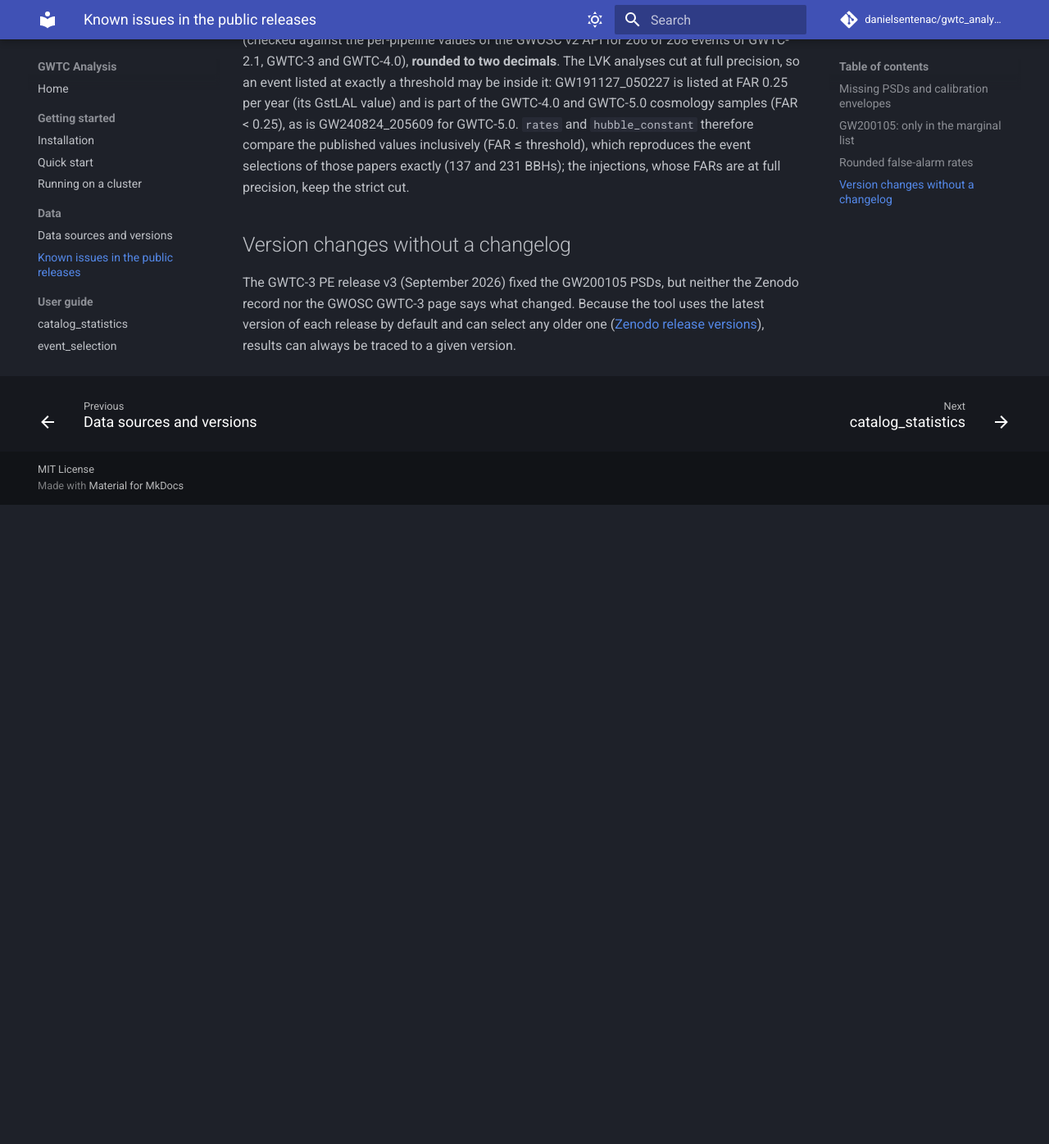
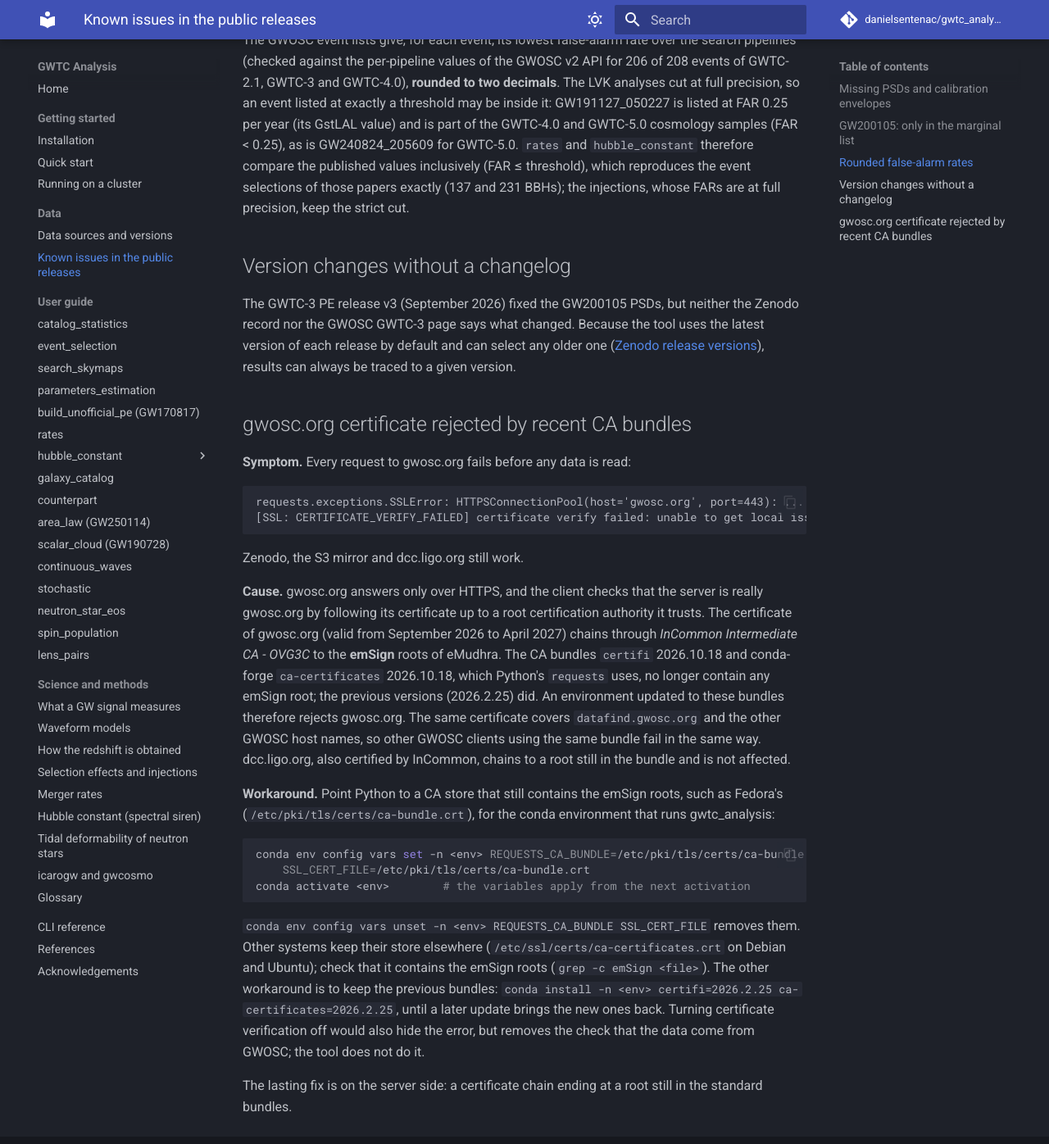
Before and after one commit to danielsentenac/gwtc_analysis, an MkDocs documentation site: the page built from docs/known-data-issues.md, in a window 1280 px wide and 1400 px high, scrolled down 1646 px. Shown: the top 1396 px of the window at 82% size. Built offline with MkDocs 1.6.1 and Material for MkDocs 9.7.7, drawn with Linux system fonts in a browser that asks for light colours; comment, search, counter and statistics services are not loaded; before the commit the page ends 2262 px from its top, so only the background shows below that; some of the changed text lies outside the part shown.

Commit message:
docs known issues: gwosc.org certificate rejected by certifi/ca-certificates 2026.10.18 (emSign roots), workaround
Co-Authored-By: Claude Opus 5.5 <noreply@anthropic.com>

````diff
--- a/docs/known-data-issues.md
+++ b/docs/known-data-issues.md
@@ -2,7 +2,8 @@
 
 Working with the releases exposed a few events whose files lack products that the release
 descriptions announce. `gwtc_analysis` works around them, and this page records what is missing,
-where it can be found, and how the tool handles it.
+where it can be found, and how the tool handles it. The last section is an access problem: recent CA bundles
+reject the certificate of gwosc.org.
 
 ## Missing PSDs and calibration envelopes
 
@@ -60,3 +61,41 @@ The GWTC-3 PE release v3 (September 2026) fixed the GW200105 PSDs, but neither t
 the GWOSC GWTC-3 page says what changed. Because the tool uses the latest version of each release by
 default and can select any older one ([Zenodo release versions](data-sources.md#zenodo-release-versions)),
 results can always be traced to a given version.
+
+## gwosc.org certificate rejected by recent CA bundles
+
+**Symptom.** Every request to gwosc.org fails before any data is read:
+
+```
+requests.exceptions.SSLError: HTTPSConnectionPool(host='gwosc.org', port=443): ...
+[SSL: CERTIFICATE_VERIFY_FAILED] certificate verify failed: unable to get local issuer certificate
+```
+
+Zenodo, the S3 mirror and dcc.ligo.org still work.
+
+**Cause.** gwosc.org answers only over HTTPS, and the client checks that the server is really gwosc.org by
+following its certificate up to a root certification authority it trusts. The certificate of gwosc.org (valid
+from September 2026 to April 2027) chains through *InCommon Intermediate CA - OVG3C* to the **emSign** roots of
+eMudhra. The CA bundles `certifi` 2026.10.18 and conda-forge `ca-certificates` 2026.10.18, which Python's
+`requests` uses, no longer contain any emSign root; the previous versions (2026.2.25) did. An environment
+updated to these bundles therefore rejects gwosc.org. The same certificate covers `datafind.gwosc.org` and the
+other GWOSC host names, so other GWOSC clients using the same bundle fail in the same way. dcc.ligo.org, also
+certified by InCommon, chains to a root still in the bundle and is not affected.
+
+**Workaround.** Point Python to a CA store that still contains the emSign roots, such as Fedora's
+(`/etc/pki/tls/certs/ca-bundle.crt`), for the conda environment that runs gwtc_analysis:
+
+```bash
+conda env config vars set -n <env> REQUESTS_CA_BUNDLE=/etc/pki/tls/certs/ca-bundle.crt \
+    SSL_CERT_FILE=/etc/pki/tls/certs/ca-bundle.crt
+conda activate <env>        # the variables apply from the next activation
+```
+
+`conda env config vars unset -n <env> REQUESTS_CA_BUNDLE SSL_CERT_FILE` removes them. Other systems keep their
+store elsewhere (`/etc/ssl/certs/ca-certificates.crt` on Debian and Ubuntu); check that it contains the emSign
+roots (`grep -c emSign <file>`). The other workaround is to keep the previous bundles:
+`conda install -n <env> certifi=2026.2.25 ca-certificates=2026.2.25`, until a later update brings the new ones
+back. Turning certificate verification off would also hide the error, but removes the check that the data come
+from GWOSC; the tool does not do it.
+
+The lasting fix is on the server side: a certificate chain ending at a root still in the standard bundles.
````
